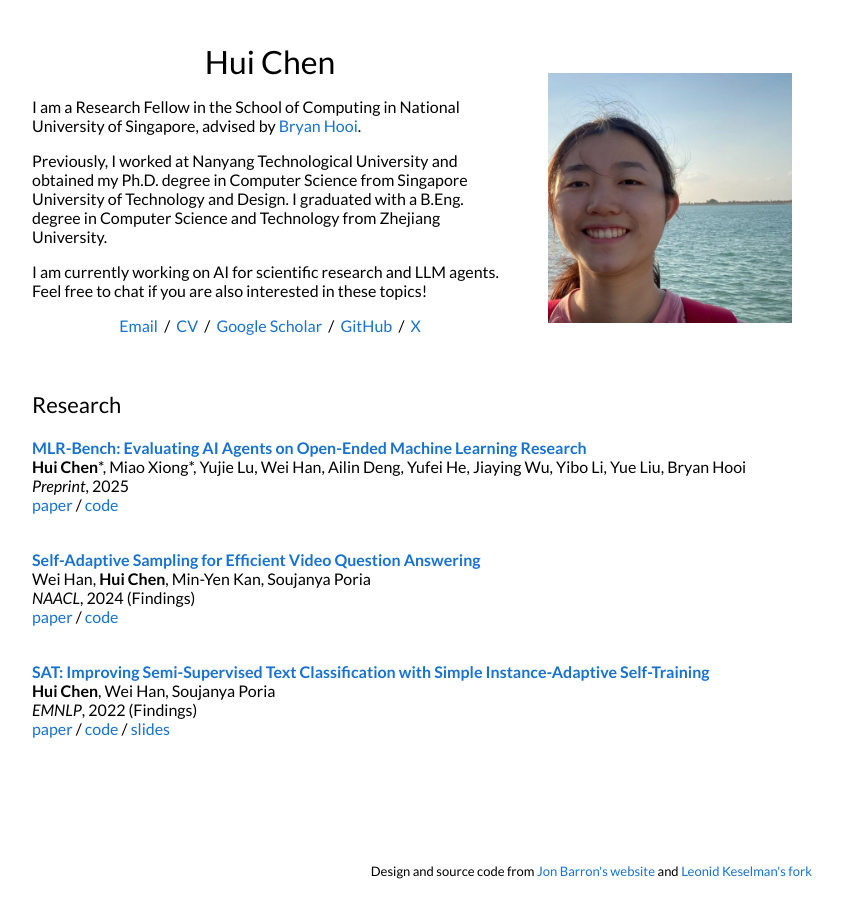
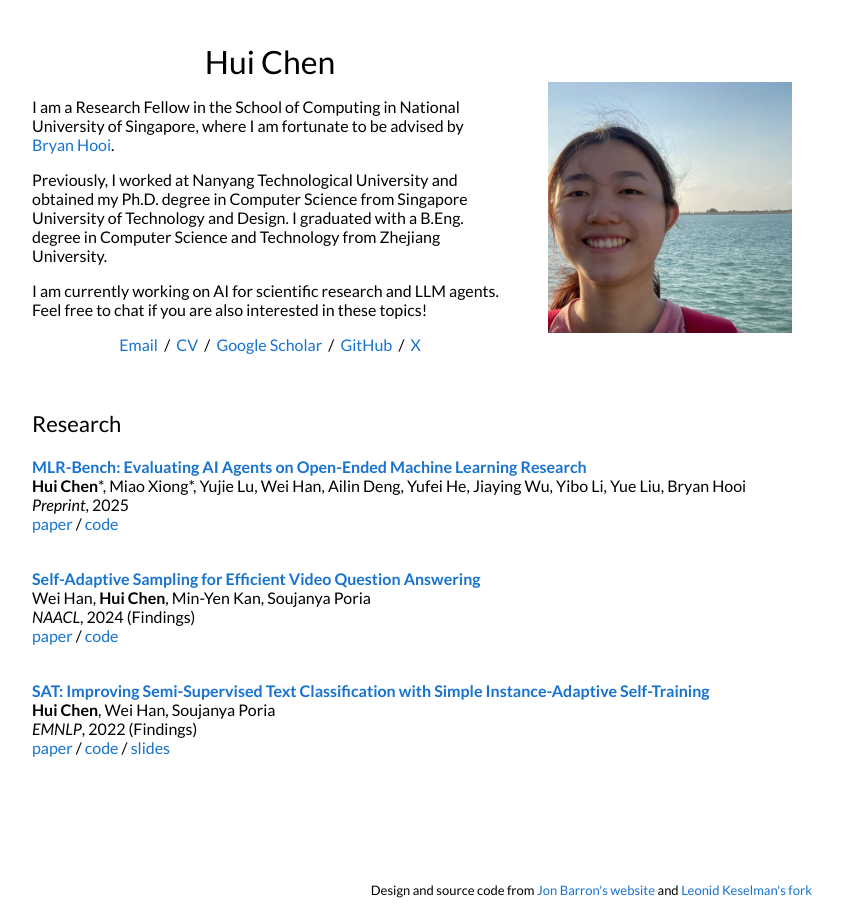
Before and after one commit to chchenhui/chchenhui.github.io, a Jekyll site: the page built from _posts/2025-1-1-mlrbench.markdown, in a window 1280 px wide. Shown: the whole page, without its empty margins (228-1071 px from the left). Built offline with Jekyll 4.4.1, drawn with Linux system fonts in a browser that asks for light colours.

Commit message:
Update personal description in default layout

```diff
--- a/_layouts/default.html
+++ b/_layouts/default.html
@@ -25,7 +25,7 @@
               <h1>
                 Hui Chen
               </h1>
-              <p>I am a Research Fellow in the School of Computing in National University of Singapore, advised by <a href="https://bhooi.github.io">Bryan Hooi</a>.
+              <p>I am a Research Fellow in the School of Computing in National University of Singapore, where I am fortunate to be advised by <a href="https://bhooi.github.io">Bryan Hooi</a>.
               </p>
               <p>
                 Previously, I worked at Nanyang Technological University and obtained my Ph.D. degree in Computer Science from Singapore University of Technology and Design. I graduated with a B.Eng. degree in Computer Science and Technology from Zhejiang University.
```
